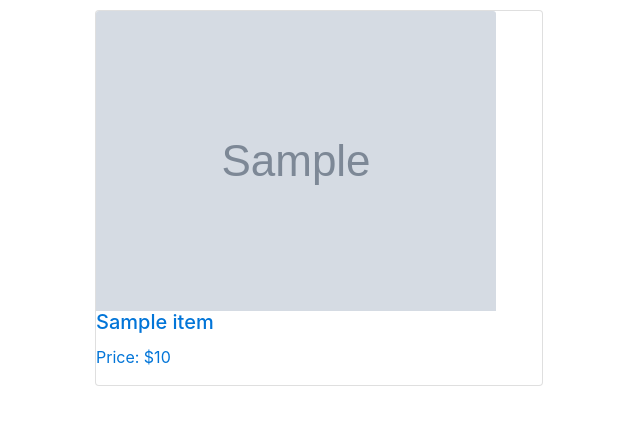
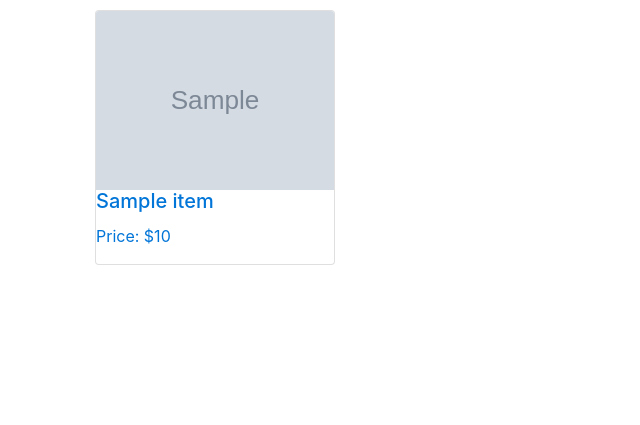
Before and after one commit to phillipbooker/group-project-2, a Node server app: page /outfits/1 in a window 1280 px wide. Shown: the top 425 px of the page, without its empty margins (0-640 px from the left). Run offline with Node 20, Linux system fonts and the light colour scheme; a user stored in the database is signed in; tables that the repository leaves empty hold one stand-in row (values such as "Sample post"); some libraries are stand-ins or nearby versions.

Commit message:
improved card layout/width for different devices

```diff
--- a/public/styles/client.css
+++ b/public/styles/client.css
@@ -11,6 +11,12 @@
 
 .card a {
   text-decoration: none;
+}
+
+@media screen and (min-width: 576px) {
+  .card {
+    max-width: 15rem;
+  }
 }
 
 @keyframes fadein {
```
